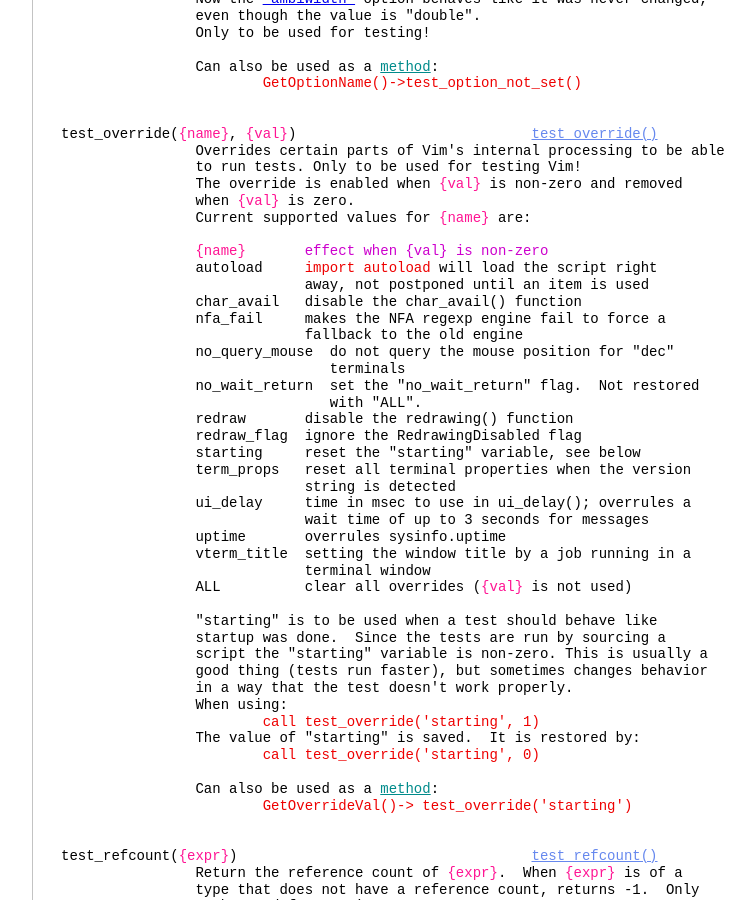
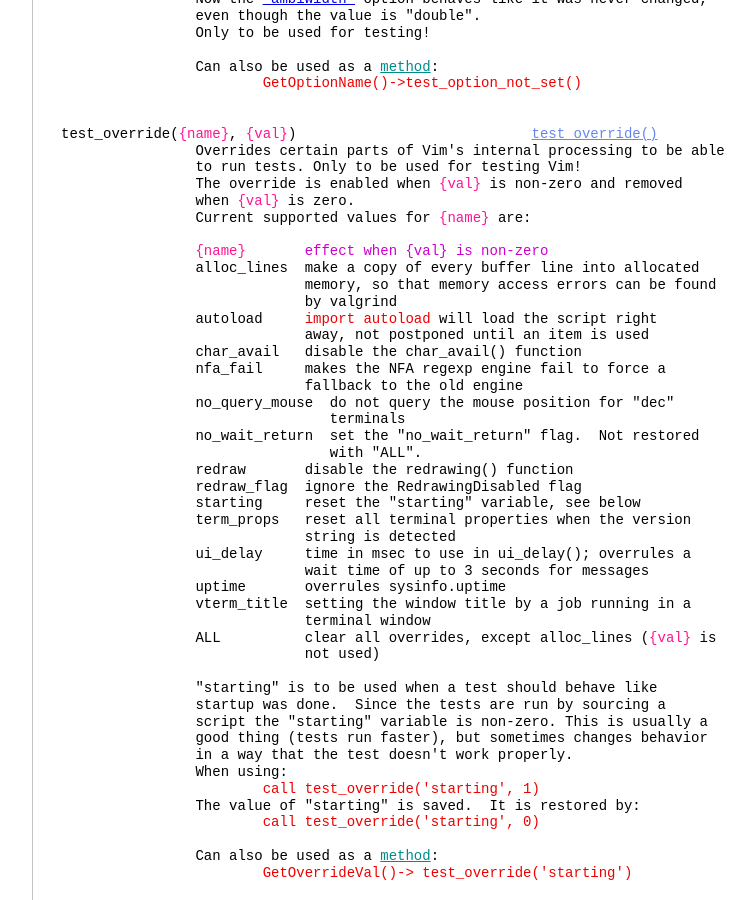
Before and after one commit to vim-jp/vimdoc-en, a Jekyll site: the page built from testing.html, in a window 1280 px wide and 900 px high, scrolled down 4478 px. Shown: the whole window, without its empty margins (340-1095 px from the left). Built offline with Jekyll 4.4.1, drawn with Linux system fonts in a browser that asks for light colours; nearby versions of some CDN libraries; comment, search, counter and statistics services are not loaded.

Commit message:
Generated by GitHub workflow 2596736243
https://github.com/vim-jp/vimdoc-en/actions/runs/2596736243

```diff
--- a/filetype.html
+++ b/filetype.html
@@ -162,6 +162,7 @@ variables can be used to overrule the filetype used for certain extensions:<br>
 &nbsp;&nbsp;&nbsp;&nbsp;&nbsp;&nbsp;&nbsp;&nbsp;*.pp&nbsp;&nbsp;&nbsp;&nbsp;&nbsp;&nbsp;&nbsp;&nbsp;&nbsp;&nbsp;&nbsp;&nbsp;g:filetype_pp&nbsp;&nbsp;&nbsp;<a class="Identifier" href="syntax.html#ft-pascal-syntax">ft-pascal-syntax</a><br>
 &nbsp;&nbsp;&nbsp;&nbsp;&nbsp;&nbsp;&nbsp;&nbsp;*.prg&nbsp;&nbsp;&nbsp;&nbsp;&nbsp;&nbsp;&nbsp;&nbsp;&nbsp;&nbsp; g:filetype_prg<br>
 &nbsp;&nbsp;&nbsp;&nbsp;&nbsp;&nbsp;&nbsp;&nbsp;*.r&nbsp;&nbsp;&nbsp;&nbsp;&nbsp;&nbsp;&nbsp;&nbsp;&nbsp;&nbsp;&nbsp;&nbsp; g:filetype_r<br>
+&nbsp;&nbsp;&nbsp;&nbsp;&nbsp;&nbsp;&nbsp;&nbsp;*.sig&nbsp;&nbsp;&nbsp;&nbsp;&nbsp;&nbsp;&nbsp;&nbsp;&nbsp;&nbsp; g:filetype_sig<br>
 &nbsp;&nbsp;&nbsp;&nbsp;&nbsp;&nbsp;&nbsp;&nbsp;*.sql&nbsp;&nbsp;&nbsp;&nbsp;&nbsp;&nbsp;&nbsp;&nbsp;&nbsp;&nbsp; g:filetype_sql&nbsp;&nbsp;<a class="Identifier" href="syntax.html#ft-sql-syntax">ft-sql-syntax</a><br>
 &nbsp;&nbsp;&nbsp;&nbsp;&nbsp;&nbsp;&nbsp;&nbsp;*.src&nbsp;&nbsp;&nbsp;&nbsp;&nbsp;&nbsp;&nbsp;&nbsp;&nbsp;&nbsp; g:filetype_src<br>
 &nbsp;&nbsp;&nbsp;&nbsp;&nbsp;&nbsp;&nbsp;&nbsp;*.sys&nbsp;&nbsp;&nbsp;&nbsp;&nbsp;&nbsp;&nbsp;&nbsp;&nbsp;&nbsp; g:filetype_sys<br>
--- a/testing.html
+++ b/testing.html
@@ -273,6 +273,9 @@ test_override(<span class="Special">{name}</span>,&nbsp;<span class="Special">{v
 &nbsp;&nbsp;&nbsp;&nbsp;&nbsp;&nbsp;&nbsp;&nbsp;&nbsp;&nbsp;&nbsp;&nbsp;&nbsp;&nbsp;&nbsp;&nbsp;Current supported values for&nbsp;<span class="Special">{name}</span>&nbsp;are:<br>
 <br>
 &nbsp;&nbsp;&nbsp;&nbsp;&nbsp;&nbsp;&nbsp;&nbsp;&nbsp;&nbsp;&nbsp;&nbsp;&nbsp;&nbsp;&nbsp;&nbsp;<span class="Special">{name}</span>&nbsp;&nbsp;&nbsp;&nbsp;&nbsp;&nbsp;&nbsp;<span class="PreProc">effect when {val} is non-zero</span><br>
+&nbsp;&nbsp;&nbsp;&nbsp;&nbsp;&nbsp;&nbsp;&nbsp;&nbsp;&nbsp;&nbsp;&nbsp;&nbsp;&nbsp;&nbsp;&nbsp;alloc_lines&nbsp;&nbsp;make a copy of every buffer line into allocated<br>
+&nbsp;&nbsp;&nbsp;&nbsp;&nbsp;&nbsp;&nbsp;&nbsp;&nbsp;&nbsp;&nbsp;&nbsp;&nbsp;&nbsp;&nbsp;&nbsp;&nbsp;&nbsp;&nbsp;&nbsp;&nbsp;&nbsp;&nbsp;&nbsp;&nbsp;&nbsp;&nbsp;&nbsp; memory, so that memory access errors can be found<br>
+&nbsp;&nbsp;&nbsp;&nbsp;&nbsp;&nbsp;&nbsp;&nbsp;&nbsp;&nbsp;&nbsp;&nbsp;&nbsp;&nbsp;&nbsp;&nbsp;&nbsp;&nbsp;&nbsp;&nbsp;&nbsp;&nbsp;&nbsp;&nbsp;&nbsp;&nbsp;&nbsp;&nbsp; by valgrind<br>
 &nbsp;&nbsp;&nbsp;&nbsp;&nbsp;&nbsp;&nbsp;&nbsp;&nbsp;&nbsp;&nbsp;&nbsp;&nbsp;&nbsp;&nbsp;&nbsp;autoload&nbsp;&nbsp;&nbsp;&nbsp;&nbsp;<span class="Comment">import autoload</span>&nbsp;will load the script right<br>
 &nbsp;&nbsp;&nbsp;&nbsp;&nbsp;&nbsp;&nbsp;&nbsp;&nbsp;&nbsp;&nbsp;&nbsp;&nbsp;&nbsp;&nbsp;&nbsp;&nbsp;&nbsp;&nbsp;&nbsp;&nbsp;&nbsp;&nbsp;&nbsp;&nbsp;&nbsp;&nbsp;&nbsp; away, not postponed until an item is used<br>
 &nbsp;&nbsp;&nbsp;&nbsp;&nbsp;&nbsp;&nbsp;&nbsp;&nbsp;&nbsp;&nbsp;&nbsp;&nbsp;&nbsp;&nbsp;&nbsp;char_avail&nbsp;&nbsp; disable the char_avail() function<br>
@@ -292,7 +295,8 @@ test_override(<span class="Special">{name}</span>,&nbsp;<span class="Special">{v
 &nbsp;&nbsp;&nbsp;&nbsp;&nbsp;&nbsp;&nbsp;&nbsp;&nbsp;&nbsp;&nbsp;&nbsp;&nbsp;&nbsp;&nbsp;&nbsp;uptime&nbsp;&nbsp;&nbsp;&nbsp;&nbsp;&nbsp; overrules sysinfo.uptime<br>
 &nbsp;&nbsp;&nbsp;&nbsp;&nbsp;&nbsp;&nbsp;&nbsp;&nbsp;&nbsp;&nbsp;&nbsp;&nbsp;&nbsp;&nbsp;&nbsp;vterm_title&nbsp;&nbsp;setting the window title by a job running in a<br>
 &nbsp;&nbsp;&nbsp;&nbsp;&nbsp;&nbsp;&nbsp;&nbsp;&nbsp;&nbsp;&nbsp;&nbsp;&nbsp;&nbsp;&nbsp;&nbsp;&nbsp;&nbsp;&nbsp;&nbsp;&nbsp;&nbsp;&nbsp;&nbsp;&nbsp;&nbsp;&nbsp;&nbsp; terminal window<br>
-&nbsp;&nbsp;&nbsp;&nbsp;&nbsp;&nbsp;&nbsp;&nbsp;&nbsp;&nbsp;&nbsp;&nbsp;&nbsp;&nbsp;&nbsp;&nbsp;ALL&nbsp;&nbsp;&nbsp;&nbsp;&nbsp;&nbsp;&nbsp;&nbsp;&nbsp;&nbsp;clear all overrides (<span class="Special">{val}</span>&nbsp;is not used)<br>
+&nbsp;&nbsp;&nbsp;&nbsp;&nbsp;&nbsp;&nbsp;&nbsp;&nbsp;&nbsp;&nbsp;&nbsp;&nbsp;&nbsp;&nbsp;&nbsp;ALL&nbsp;&nbsp;&nbsp;&nbsp;&nbsp;&nbsp;&nbsp;&nbsp;&nbsp;&nbsp;clear all overrides, except alloc_lines (<span class="Special">{val}</span>&nbsp;is<br>
+&nbsp;&nbsp;&nbsp;&nbsp;&nbsp;&nbsp;&nbsp;&nbsp;&nbsp;&nbsp;&nbsp;&nbsp;&nbsp;&nbsp;&nbsp;&nbsp;&nbsp;&nbsp;&nbsp;&nbsp;&nbsp;&nbsp;&nbsp;&nbsp;&nbsp;&nbsp;&nbsp;&nbsp; not used)<br>
 <br>
 &nbsp;&nbsp;&nbsp;&nbsp;&nbsp;&nbsp;&nbsp;&nbsp;&nbsp;&nbsp;&nbsp;&nbsp;&nbsp;&nbsp;&nbsp;&nbsp;&quot;starting&quot; is to be used when a test should behave like<br>
 &nbsp;&nbsp;&nbsp;&nbsp;&nbsp;&nbsp;&nbsp;&nbsp;&nbsp;&nbsp;&nbsp;&nbsp;&nbsp;&nbsp;&nbsp;&nbsp;startup was done.&nbsp;&nbsp;Since the tests are run by sourcing a<br>
```
